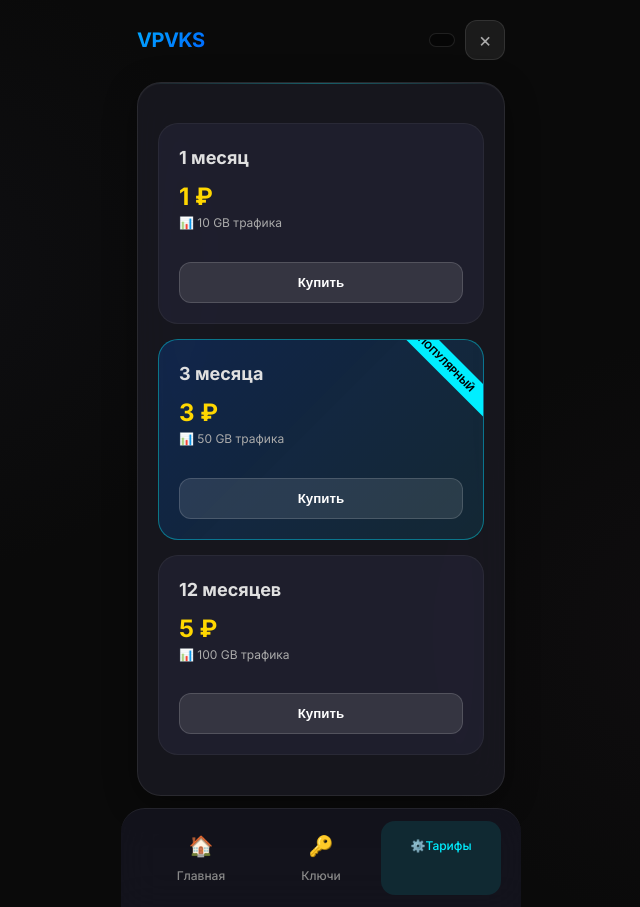
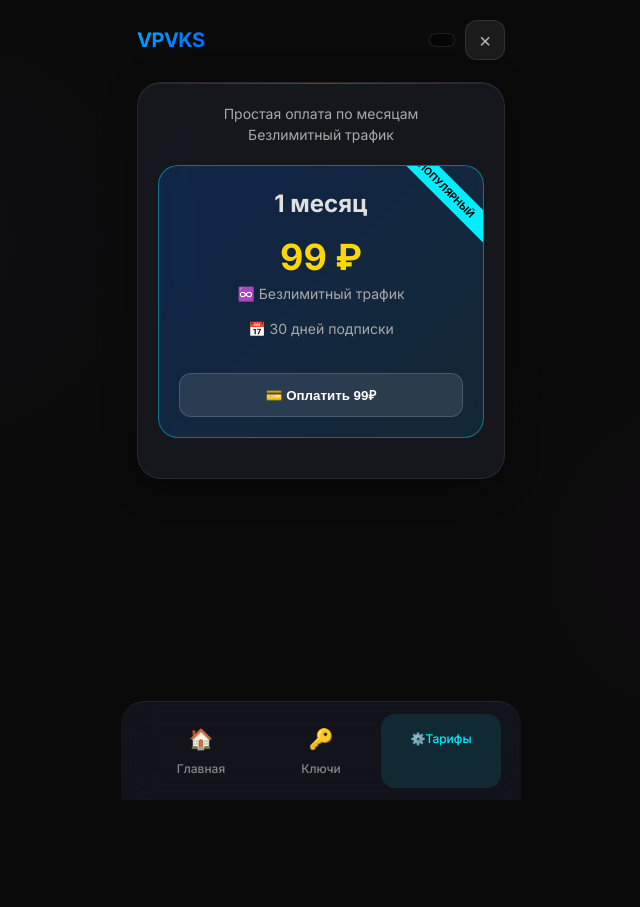
Before and after one commit to NABE5058118/vpvks, a Flask app: page /miniapp in a window 1280 px wide, after a click on "⚙️Тарифы". Shown: the whole page, without its empty margins (319-959 px from the left). After the commit the page ends 800 px from the top, so only its background shows below. Run offline with Flask 3, Linux system fonts and the light colour scheme; some libraries are stand-ins or nearby versions.

Commit message:
бесконечный трафик и возврат старых тарифов

```diff
--- a/backend/templates/miniapp.html
+++ b/backend/templates/miniapp.html
@@ -503,7 +503,7 @@
                 </div>
                 <div class="info-line">
                     <div>Трафик:</div>
-                    <div><strong id="traffic-display">— / — GB</strong></div>
+                    <div><strong id="traffic-display" style="color: #00ff64;">♾️ Безлимитный</strong></div>
                 </div>
                 <button class="btn btn-secondary" style="margin-top: 15px; width: 100%;" onclick="loadUserData()">
                     <span></span> Обновить статус
@@ -580,24 +580,19 @@
         <!-- Экран: Тарифы -->
         <div class="screen" id="tariff-screen">
             <div class="glass-panel">
-                <div class="tariff-grid">
-                    <div class="tariff-card">
-                        <div class="tariff-name"> 1 месяц </div>
-                        <div class="tariff-price">1 ₽</div>
-                        <div class="tariff-desc">📊 10 GB трафика</div>
-                        <button class="buy-btn" onclick="initiateSubscription('month')">Купить</button>
-                    </div>
-                    <div class="tariff-card popular">
-                        <div class="tariff-name"> 3 месяца </div>
-                        <div class="tariff-price">3 ₽</div>
-                        <div class="tariff-desc">📊 50 GB трафика</div>
-                        <button class="buy-btn" onclick="initiateSubscription('quarter')">Купить</button>
-                    </div>
-                    <div class="tariff-card">
-                        <div class="tariff-name"> 12 месяцев</div>
-                        <div class="tariff-price">5 ₽</div>
-                        <div class="tariff-desc">📊 100 GB трафика</div>
-                        <button class="buy-btn" onclick="initiateSubscription('year')">Купить</button>
+                <div class="text-center mb-20" style="color: #aaa; font-size: 14px;">
+                    Простая оплата по месяцам<br>
+                    Безлимитный трафик
+                </div>
+                <div class="tariff-grid" style="grid-template-columns: 1fr;">
+                    <div class="tariff-card popular" style="text-align: center;">
+                        <div class="tariff-name" style="font-size: 24px;"> 1 месяц </div>
+                        <div class="tariff-price" style="font-size: 36px; justify-content: center;">99 ₽</div>
+                        <div class="tariff-desc" style="font-size: 14px;">♾️ Безлимитный трафик</div>
+                        <div class="tariff-desc" style="font-size: 14px;">📅 30 дней подписки</div>
+                        <button class="buy-btn" onclick="initiateSubscription('month')" style="margin-top: 20px;">
+                            💳 Оплатить 99₽
+                        </button>
                     </div>
                 </div>
             </div>
@@ -674,44 +669,24 @@
                             document.getElementById('status-text').textContent = '❌ Истекло';
                             document.getElementById('expiry-date').textContent = 'Требуется оплата';
                             document.getElementById('expire-date-display').textContent = '—';
-                            document.getElementById('traffic-display').textContent = '— / — GB';
                         } else {
                             document.getElementById('status-text').textContent = '❌ Нет подписки';
                             document.getElementById('expiry-date').textContent = 'Оплатите тариф';
                             document.getElementById('expire-date-display').textContent = '—';
-                            document.getElementById('traffic-display').textContent = '— / — GB';
                         }
-
-                        // Обновляем отображение трафика
-                        updateTrafficDisplay(subscription);
                     } else {
                         document.getElementById('status-text').textContent = '⚠️ Ошибка';
                         document.getElementById('expiry-date').textContent = 'Попробуйте позже';
                         document.getElementById('expire-date-display').textContent = '—';
-                        document.getElementById('traffic-display').textContent = '— / — GB';
                     }
                 } else {
                     console.error('Failed to fetch status:', statusResponse.statusText);
                     document.getElementById('status-text').textContent = '⚠️ Ошибка';
                     document.getElementById('expiry-date').textContent = 'Попробуйте позже';
                     document.getElementById('expire-date-display').textContent = '—';
-                    document.getElementById('traffic-display').textContent = '— / — GB';
                 }
             } catch (error) {
                 console.error('Error loading user data:', error);
-            }
-        }
-
-        // Функция для отображения трафика
-        function updateTrafficDisplay(subscription) {
-            const dataLimit = subscription.data_limit_gb || 0;
-            const usedTraffic = subscription.used_traffic_gb || 0;
-
-            if (dataLimit > 0) {
-                const percentage = Math.min((usedTraffic / dataLimit) * 100, 100);
-                document.getElementById('traffic-display').textContent = `${usedTraffic.toFixed(1)} / ${dataLimit} GB (${percentage.toFixed(0)}%)`;
-            } else {
-                document.getElementById('traffic-display').textContent = 'Безлимитный';
             }
         }
 
```
Also changed, not shown: backend/config/tariffs.py (+3 -39 lines), backend/services/business_logic_service.py (+6 -10 lines), backend/services/vpn_service.py (+6 -6 lines).
